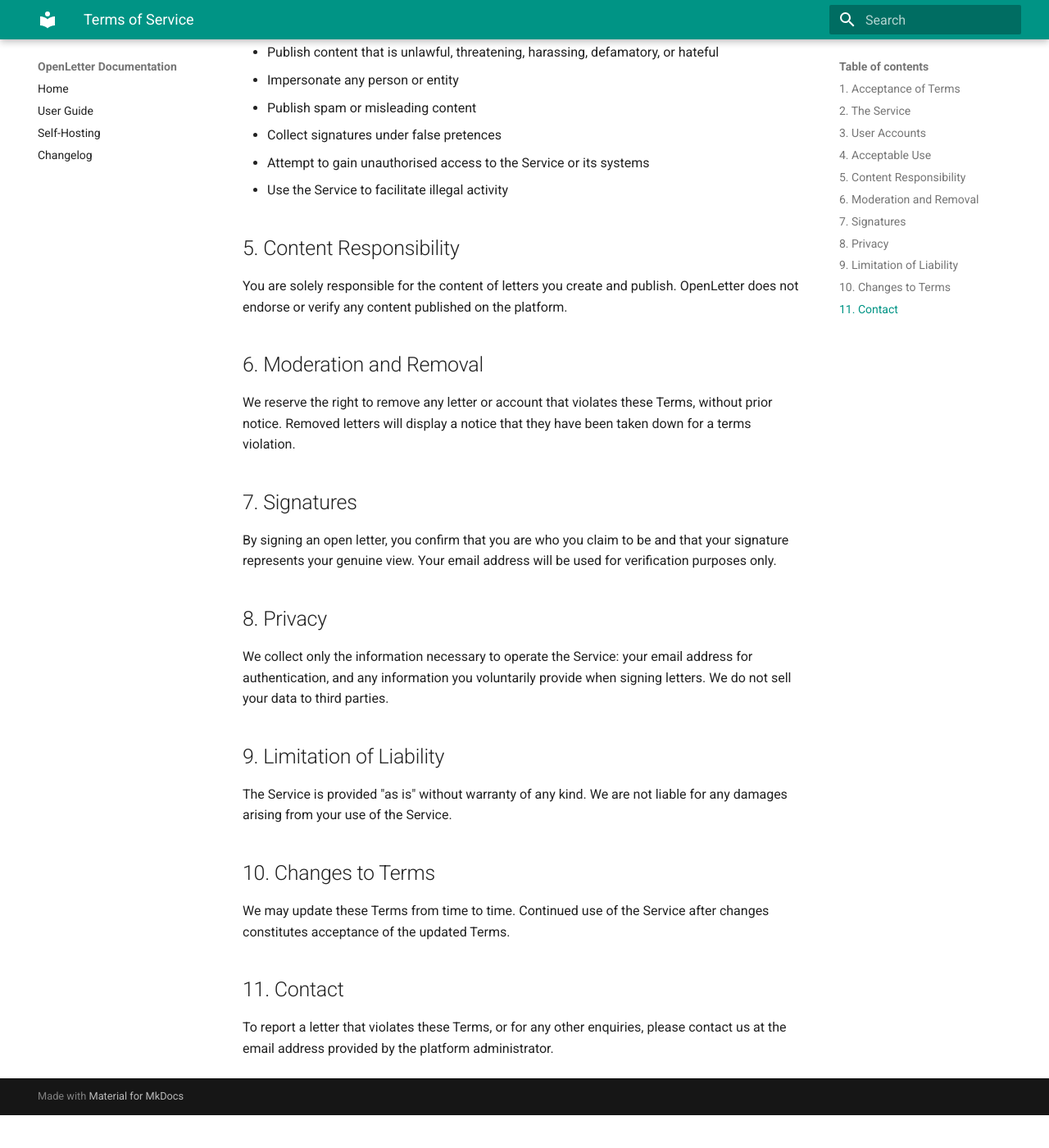
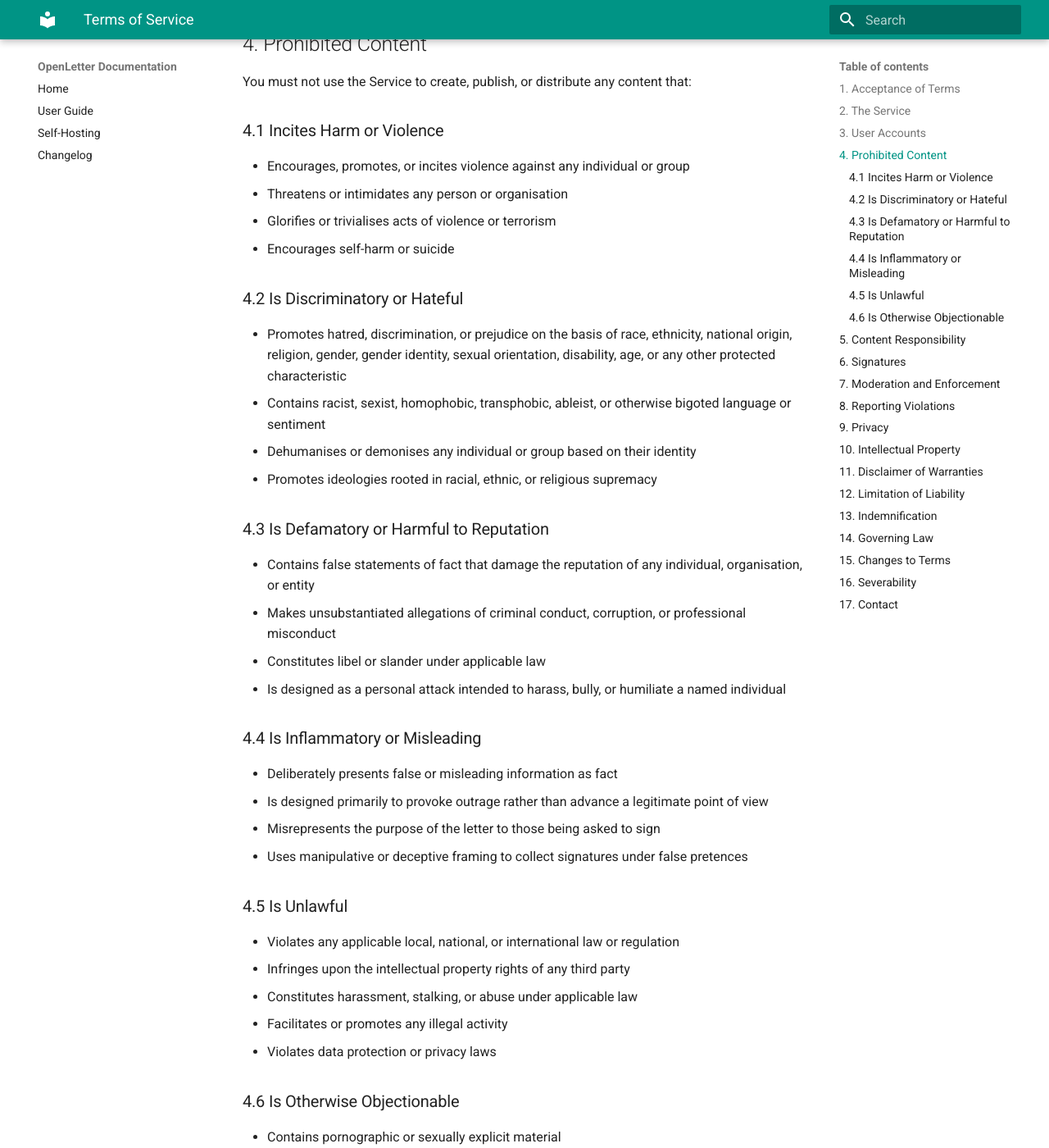
Before and after one commit to dataforaction-tom/openletter, an MkDocs documentation site: the page built from docs/terms.md, in a window 1280 px wide and 1400 px high, scrolled down 713 px. Shown: the whole window at 82% size. Built offline with MkDocs 1.6.1 and Material for MkDocs 9.7.7, drawn with Linux system fonts in a browser that asks for light colours; before the commit the page ends 2073 px from its top, so only the background shows below that; some of the changed text lies outside the part shown.

Commit message:
docs: comprehensive terms of service covering prohibited content and liability

```diff
--- a/docs/terms.md
+++ b/docs/terms.md
@@ -4,51 +4,136 @@
 
 ## 1. Acceptance of Terms
 
-By using OpenLetter ("the Service"), you agree to these Terms of Service. If you do not agree, do not use the Service.
+By accessing or using OpenLetter ("the Service"), you agree to be bound by these Terms of Service ("Terms"). If you do not agree to these Terms, you must not use the Service. These Terms constitute a legally binding agreement between you and OpenLetter.
 
 ## 2. The Service
 
-OpenLetter is an open-source platform for creating, publishing, and collecting signatures on open letters. The Service is provided as-is.
+OpenLetter is a platform for creating, publishing, and collecting signatures on open letters. The Service is provided on an "as is" and "as available" basis. We reserve the right to modify, suspend, or discontinue the Service at any time without notice.
 
 ## 3. User Accounts
 
-You must provide a valid email address to create an account. You are responsible for all activity under your account.
+You must provide a valid email address to create an account. You are responsible for all activity that occurs under your account. You must not create accounts for the purpose of violating these Terms or enabling others to do so.
 
-## 4. Acceptable Use
+## 4. Prohibited Content
 
-You agree not to use the Service to:
+You must not use the Service to create, publish, or distribute any content that:
 
-- Publish content that is unlawful, threatening, harassing, defamatory, or hateful
-- Impersonate any person or entity
-- Publish spam or misleading content
-- Collect signatures under false pretences
-- Attempt to gain unauthorised access to the Service or its systems
-- Use the Service to facilitate illegal activity
+### 4.1 Incites Harm or Violence
+- Encourages, promotes, or incites violence against any individual or group
+- Threatens or intimidates any person or organisation
+- Glorifies or trivialises acts of violence or terrorism
+- Encourages self-harm or suicide
+
+### 4.2 Is Discriminatory or Hateful
+- Promotes hatred, discrimination, or prejudice on the basis of race, ethnicity, national origin, religion, gender, gender identity, sexual orientation, disability, age, or any other protected characteristic
+- Contains racist, sexist, homophobic, transphobic, ableist, or otherwise bigoted language or sentiment
+- Dehumanises or demonises any individual or group based on their identity
+- Promotes ideologies rooted in racial, ethnic, or religious supremacy
+
+### 4.3 Is Defamatory or Harmful to Reputation
+- Contains false statements of fact that damage the reputation of any individual, organisation, or entity
+- Makes unsubstantiated allegations of criminal conduct, corruption, or professional misconduct
+- Constitutes libel or slander under applicable law
+- Is designed as a personal attack intended to harass, bully, or humiliate a named individual
+
+### 4.4 Is Inflammatory or Misleading
+- Deliberately presents false or misleading information as fact
+- Is designed primarily to provoke outrage rather than advance a legitimate point of view
+- Misrepresents the purpose of the letter to those being asked to sign
+- Uses manipulative or deceptive framing to collect signatures under false pretences
+
+### 4.5 Is Unlawful
+- Violates any applicable local, national, or international law or regulation
+- Infringes upon the intellectual property rights of any third party
+- Constitutes harassment, stalking, or abuse under applicable law
+- Facilitates or promotes any illegal activity
+- Violates data protection or privacy laws
+
+### 4.6 Is Otherwise Objectionable
+- Contains pornographic or sexually explicit material
+- Contains gratuitously graphic or disturbing content
+- Constitutes spam, bulk solicitation, or commercial advertising
+- Impersonates any person, organisation, or entity
+- Is designed to disrupt or abuse the Service or its infrastructure
 
 ## 5. Content Responsibility
 
-You are solely responsible for the content of letters you create and publish. OpenLetter does not endorse or verify any content published on the platform.
+You are solely and fully responsible for all content you create, publish, or distribute through the Service. By publishing a letter, you represent and warrant that:
 
-## 6. Moderation and Removal
+- The content is your own original work or you have the right to publish it
+- The content does not violate any third party's rights, including intellectual property, privacy, or publicity rights
+- The content is truthful and not misleading
+- The content complies with all applicable laws and these Terms
+- You accept full legal liability for the content of your letter
 
-We reserve the right to remove any letter or account that violates these Terms, without prior notice. Removed letters will display a notice that they have been taken down for a terms violation.
+OpenLetter does not endorse, verify, or assume any responsibility for content published by users. The views expressed in letters on this platform are those of their authors alone.
 
-## 7. Signatures
+## 6. Signatures
 
-By signing an open letter, you confirm that you are who you claim to be and that your signature represents your genuine view. Your email address will be used for verification purposes only.
+By signing an open letter, you confirm that:
 
-## 8. Privacy
+- You are who you claim to be and are not impersonating another person
+- Your signature represents your genuine view
+- You understand your name may be publicly displayed alongside the letter
 
-We collect only the information necessary to operate the Service: your email address for authentication, and any information you voluntarily provide when signing letters. We do not sell your data to third parties.
+Your email address is used solely for verification purposes and will not be publicly displayed unless you choose to make it visible.
 
-## 9. Limitation of Liability
+## 7. Moderation and Enforcement
 
-The Service is provided "as is" without warranty of any kind. We are not liable for any damages arising from your use of the Service.
+We reserve the right, but are not obligated, to review any content published on the Service. We may, at our sole discretion and without prior notice:
 
-## 10. Changes to Terms
+- Remove or disable access to any letter that violates these Terms
+- Suspend or terminate the account of any user who violates these Terms
+- Remove any letter that is the subject of a valid legal complaint
+- Cooperate with law enforcement authorities where required by law
 
-We may update these Terms from time to time. Continued use of the Service after changes constitutes acceptance of the updated Terms.
+Removed letters will display a notice that they have been taken down for a Terms of Service violation. We are not required to provide an explanation or enter into correspondence regarding moderation decisions, though we will endeavour to act fairly and proportionately.
 
-## 11. Contact
+Repeat or serious violations may result in permanent account termination.
 
-To report a letter that violates these Terms, or for any other enquiries, please contact us at the email address provided by the platform administrator.
+## 8. Reporting Violations
+
+If you believe a letter on the Service violates these Terms, you may report it by contacting us at the email address below. We will review all reports and take appropriate action. We are not obligated to act on every report, but we take all reports seriously.
+
+## 9. Privacy
+
+We collect only the information necessary to operate the Service:
+
+- **Account holders:** Your email address for authentication and account management
+- **Signatories:** Your name, email address (for verification), and any optional information you provide when signing (organisation, role, location, comment)
+
+We do not sell, rent, or share your personal data with third parties except where required by law. Data is stored securely and retained only for as long as necessary to operate the Service.
+
+## 10. Intellectual Property
+
+The OpenLetter platform software is open source. Content published by users remains the intellectual property of its respective authors. By publishing content on the Service, you grant OpenLetter a non-exclusive, worldwide licence to host, display, and distribute your content solely for the purpose of operating the Service.
+
+## 11. Disclaimer of Warranties
+
+The Service is provided "as is" and "as available" without warranties of any kind, whether express or implied, including but not limited to implied warranties of merchantability, fitness for a particular purpose, and non-infringement. We do not warrant that the Service will be uninterrupted, secure, or error-free.
+
+## 12. Limitation of Liability
+
+To the fullest extent permitted by law, OpenLetter and its operators shall not be liable for any indirect, incidental, special, consequential, or punitive damages, or any loss of profits or data, arising out of or in connection with your use of the Service, whether based on warranty, contract, tort, or any other legal theory.
+
+## 13. Indemnification
+
+You agree to indemnify and hold harmless OpenLetter and its operators from any claims, damages, losses, or expenses (including legal fees) arising out of or related to your use of the Service, your content, or your violation of these Terms.
+
+## 14. Governing Law
+
+These Terms shall be governed by and construed in accordance with the laws of England and Wales. Any disputes arising from these Terms or your use of the Service shall be subject to the exclusive jurisdiction of the courts of England and Wales.
+
+## 15. Changes to Terms
+
+We may update these Terms from time to time. Material changes will be communicated through the Service. Your continued use of the Service after any changes constitutes acceptance of the updated Terms. If you do not agree to the updated Terms, you must stop using the Service.
+
+## 16. Severability
+
+If any provision of these Terms is found to be unenforceable or invalid, that provision shall be limited or eliminated to the minimum extent necessary, and the remaining provisions shall remain in full force and effect.
+
+## 17. Contact
+
+To report a letter that violates these Terms, or for any other enquiries, please contact us at:
+
+**Email:** hello@open-letter.uk
```
